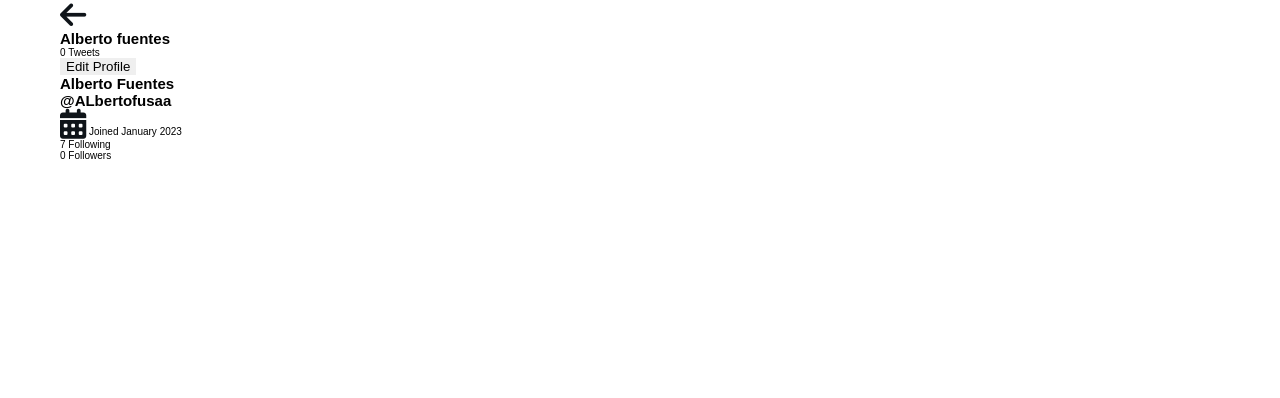
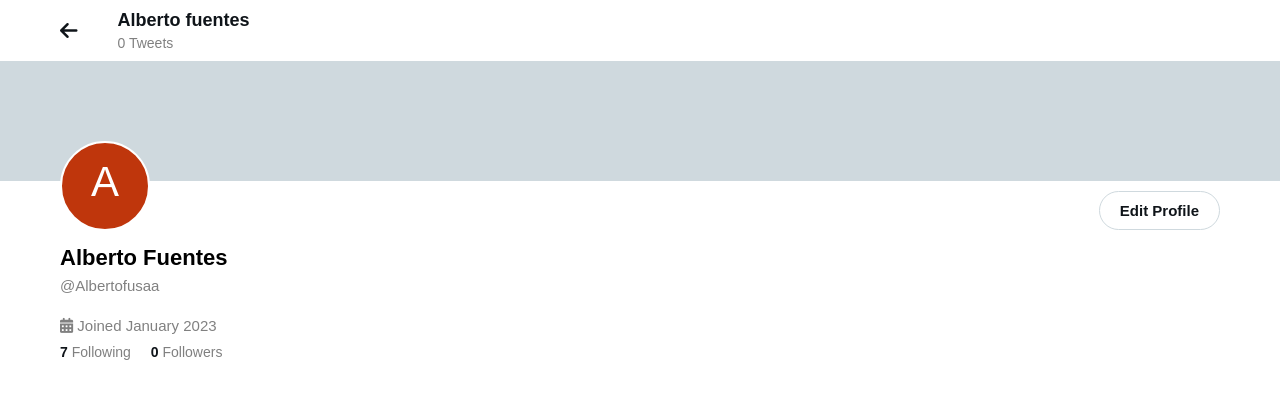
Before and after one commit to Albertofusa/Twitter-responsive, a plain HTML site: page profile.html in a window 1280 px wide. Drawn offline with Linux system fonts and the light colour scheme.

Commit message:
agregando parte de la seccion perfil

```diff
--- a/profile.css
+++ b/profile.css
@@ -0,0 +1,120 @@
+/* navbar */
+
+.header__profile {
+  background-color: var(--white);
+  width: 100%;
+  position: sticky;
+  top: 0;
+  z-index: 1;
+}
+
+.nabvar__profile {
+  width: 100%;
+  display: flex;
+  align-items: center;
+  padding: 1rem 0;
+  gap: 4rem;
+}
+
+.arrow__profile {
+  font-size: 2rem;
+}
+
+.title__navbar__profile {
+  color: var(--black);
+  font-size: 1.8rem;
+  margin-bottom: 4px;
+}
+
+.text__navbar__profile {
+  color: var(--gray);
+  font-size: 1.4rem;
+}
+
+/* content--gray */
+
+.banner__gray__profile {
+  background-color: var(--div);
+  height: 120px;
+  width: 100%;
+}
+
+/* content */
+
+.content__profile {
+  width: 100%;
+  background-color: var(--white);
+}
+
+.content__button__profile {
+  display: flex;
+  justify-content: space-between;
+  padding-top: 1rem;
+  margin-bottom: 1.5rem;
+}
+
+.content__profile__profile {
+  position: relative;
+}
+
+.profile___profile {
+  background-color: var(--red-me);
+  width: 90px;
+  height: 90px;
+  color: var(--white);
+  text-align: center;
+  padding: 1.5rem;
+  font-size: 4.2rem;
+  font-weight: 300;
+  border-radius: 100%;
+  border: 2px solid var(--white);
+  position: absolute;
+  top: -50px;
+}
+
+.button__profile {
+  padding: 1rem 2rem;
+  border-radius: 20px;
+  border: 1px solid var(--div);
+  background-color: var(--white);
+  color: var(--black);
+  font-weight: 900;
+  font-size: 1.5rem;
+  cursor: pointer;
+}
+
+.subtitle__profile {
+  font-size: 2.2rem;
+  font-size: 900;
+  margin-bottom: 2rem;
+}
+
+.sub__subtitle__profile {
+  color: var(--gray);
+  font-size: 1.5rem;
+  font-weight: 100;
+}
+
+.schedule__profile {
+  font-size: 1.5rem;
+  color: var(--gray);
+}
+
+.copy__profile {
+  font-size: 1.5rem;
+  font-weight: 100;
+  color: var(--gray);
+}
+
+.content__follower__profile {
+  display: flex;
+  gap: 2rem;
+  font-size: 1.4rem;
+  color: var(--gray);
+  margin-top: 1rem;
+}
+
+.copy__number__follower__profile {
+  color: var(--black);
+  font-weight: 900;
+}
--- a/profile.html
+++ b/profile.html
@@ -18,32 +18,46 @@
   </head>
   <body>
     <main>
-      <nav class="nabvar__profile">
+      <!-- header  -->
+      <header class="header__profile">
         <div class="helper">
-          <div><i class="fa-solid fa-arrow-left"></i></div>
-          <div class="nabvar__title__profile">
-            <h1 class="title__navbar__profile">Alberto fuentes</h1>
-            <p class="text__navbar__profile">0 Tweets</p>
-          </div>
+          <nav class="nabvar__profile">
+            <div><i class="fa-solid fa-arrow-left arrow__profile"></i></div>
+            <div>
+              <h1 class="title__navbar__profile">Alberto fuentes</h1>
+              <p class="text__navbar__profile">0 Tweets</p>
+            </div>
+          </nav>
         </div>
-      </nav>
+      </header>
+      <!-- content--gray -->
       <div class="banner__gray__profile"></div>
+      <!-- content -->
       <div class="content__profile">
         <div class="helper">
           <div class="content__button__profile">
-            <div class="profile___profile"></div>
-            <button class="button__profile">Edit Profile</button>
+            <div class="content__profile__profile">
+              <div class="profile___profile">A</div>
+            </div>
+            <div>
+              <button class="button__profile">Edit Profile</button>
+            </div>
           </div>
           <h2 class="subtitle__profile">
             Alberto Fuentes <br />
-            @ALbertofusaa
+            <span class="sub__subtitle__profile">@Albertofusaa</span>
           </h2>
           <p class="copy__profile">
-            <i class="fa-solid fa-calendar-days"></i> Joined January 2023
+            <i class="fa-solid fa-calendar-days schedule__profile"></i> Joined
+            January 2023
           </p>
           <div class="content__follower__profile">
-            <p class="copy__follower__profile">7 Following</p>
-            <p class="copy__follower__profile">0 Followers</p>
+            <p class="copy__follower__profile">
+              <span class="copy__number__follower__profile">7</span> Following
+            </p>
+            <p class="copy__follower__profile">
+              <span class="copy__number__follower__profile">0</span> Followers
+            </p>
           </div>
         </div>
       </div>
--- a/style.css
+++ b/style.css
@@ -12,6 +12,7 @@
   --gray-input: #eff1f1;
   --red-me: #bf360c;
   --gray: #808080;
+  --div: #cfd9de;
   /* extras */
   --font-size: 62.5%;
   --font-family: "Poppins", sans-serif;
```
